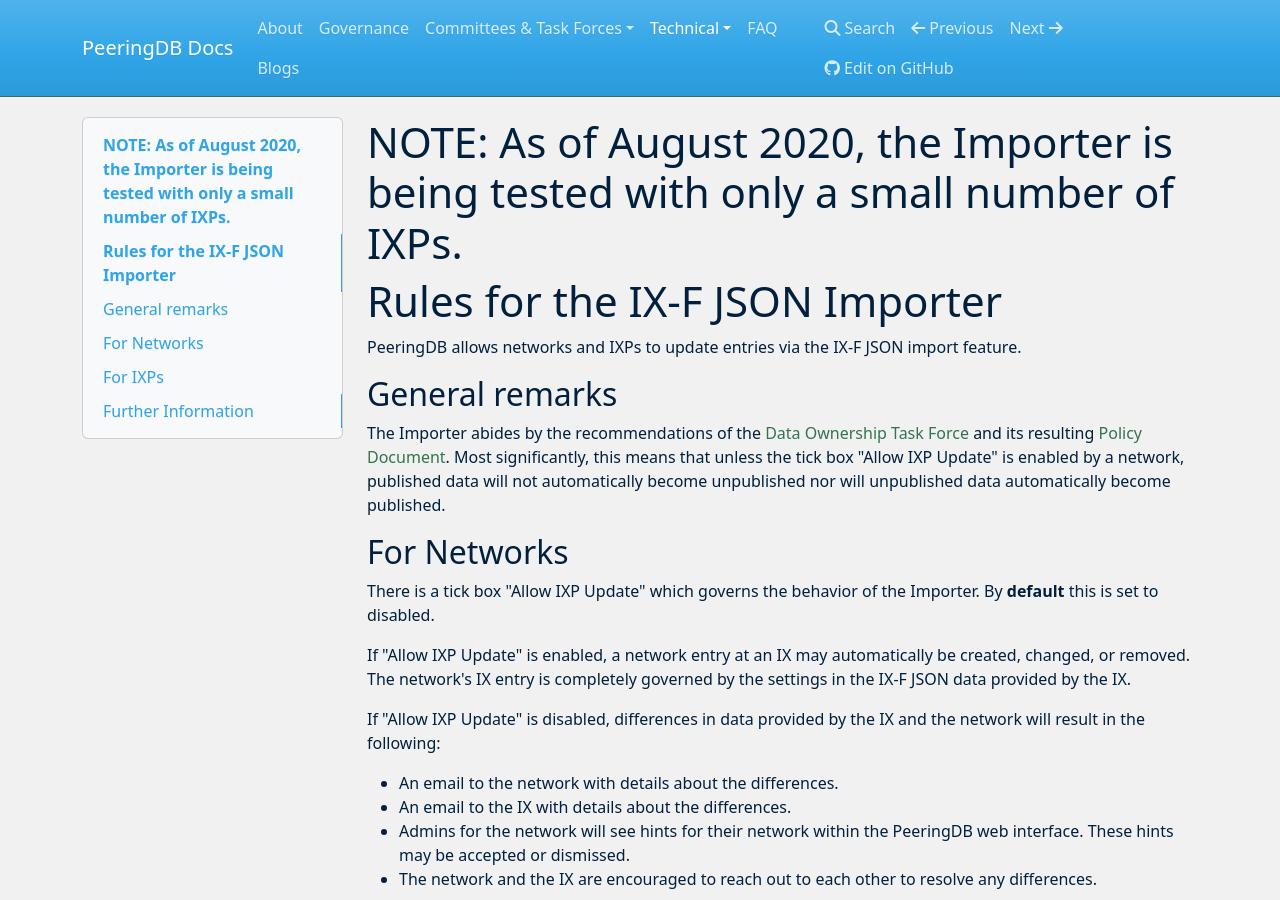
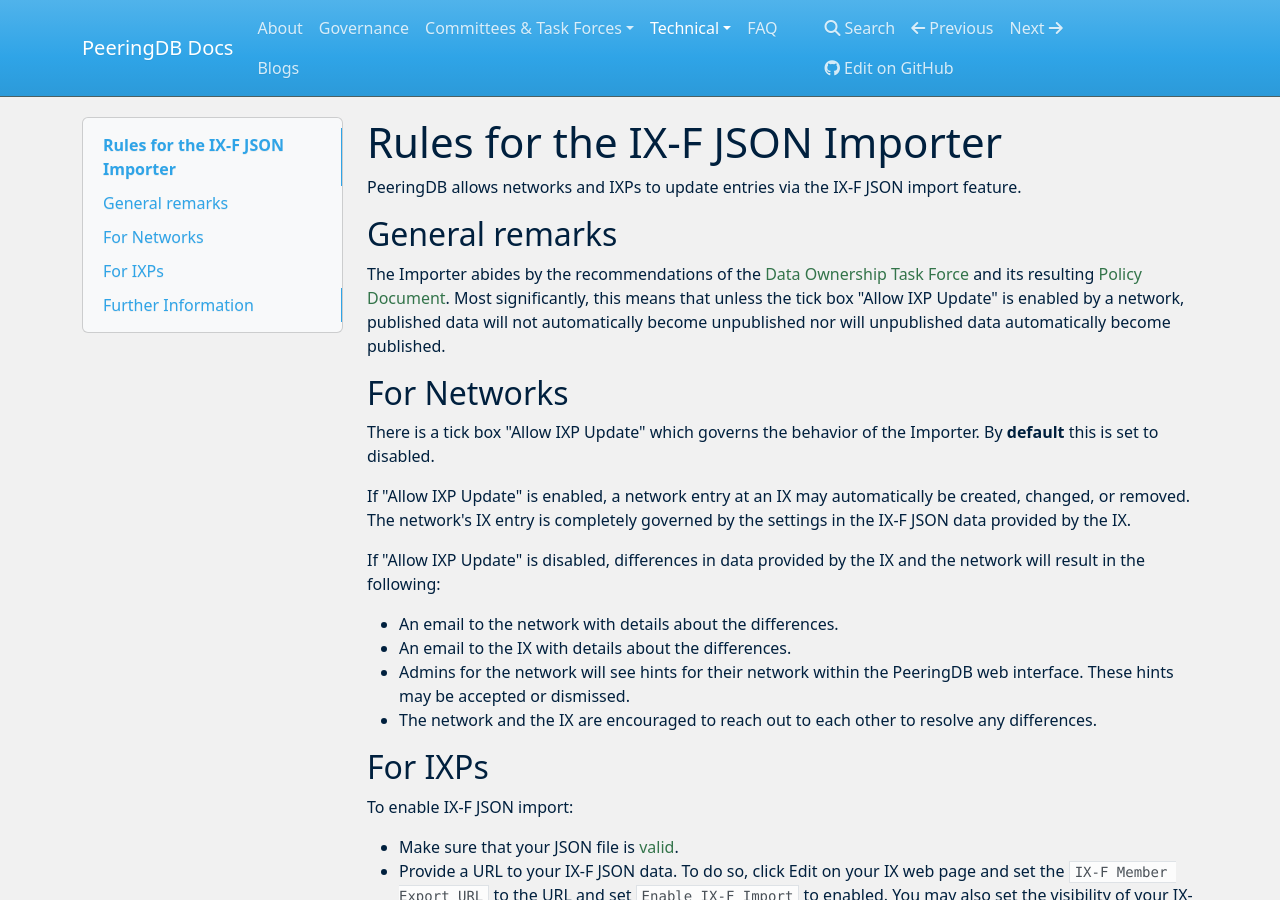
Before and after one commit to peeringdb/docs, an MkDocs documentation site: the page built from docs/ix-f-json-import-rules.md, in a window 1280 px wide and 900 px high. Built offline with MkDocs 1.6.1, drawn with Linux system fonts in a browser that asks for light colours; nearby versions of some CDN libraries.

Commit message:
IX-F JSON update.

```diff
--- a/docs/ix-f-json-import-rules.md
+++ b/docs/ix-f-json-import-rules.md
@@ -1,5 +1,3 @@
-# NOTE: As of August 2020, the Importer is being tested with only a small number of IXPs.
-
 # Rules for the IX-F JSON Importer
 PeeringDB allows networks and IXPs to update entries via the IX-F JSON import feature.
 
```
